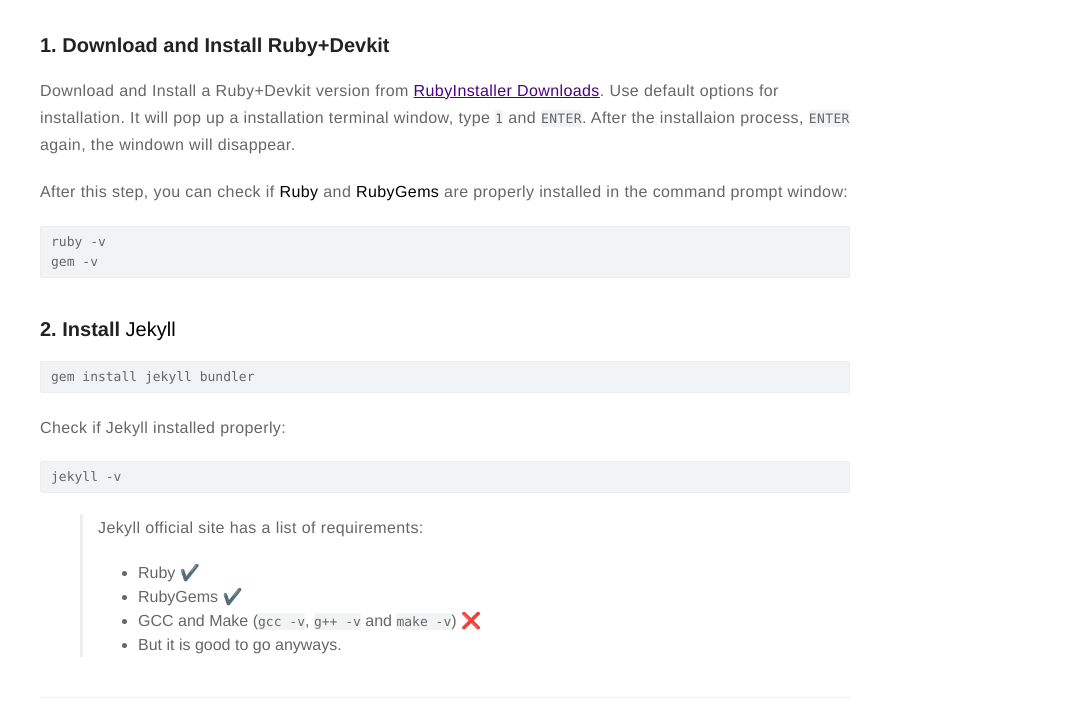
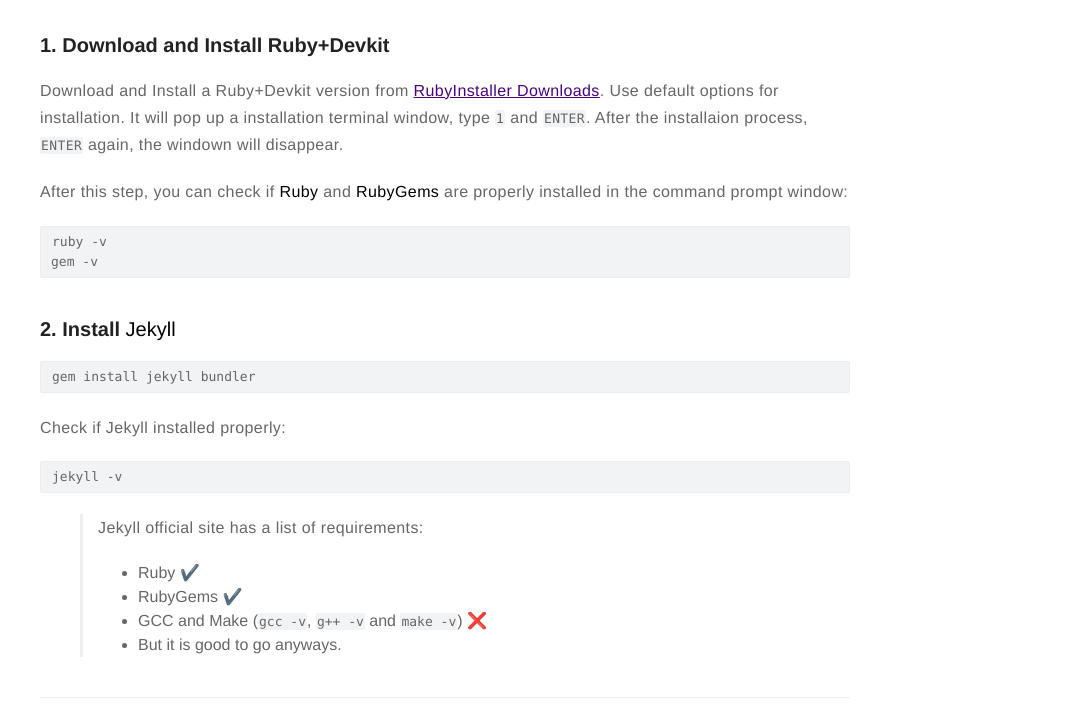
Before and after one commit to subaiwen/subaiwen.github.io, a Jekyll site: the page built from _posts/2019-7-3-Install Jekyll.md, in a window 1280 px wide. Shown: the part 546-1265 px from the top of the page, without its empty margins (195-1280 px from the left). Built offline with Jekyll 4.4.1, drawn with Linux system fonts in a browser that asks for light colours; emoji names are drawn with the system emoji font; comment, search, counter and statistics services are not loaded.

Commit message:
Update general.sass

```diff
--- a/_sass/base/general.sass
+++ b/_sass/base/general.sass
@@ -93,13 +93,11 @@
 
 code,
 tt
-	padding: 1px 0
-	margin: 1px 0px
+	padding: 1px 1px
 	font-family: $fontMonospace
 	font-size: 13px
 	line-height: 20px
 	background: #F2F3F4
-	border-radius: 2px
 	border-radius: 2px
 
 pre
```
